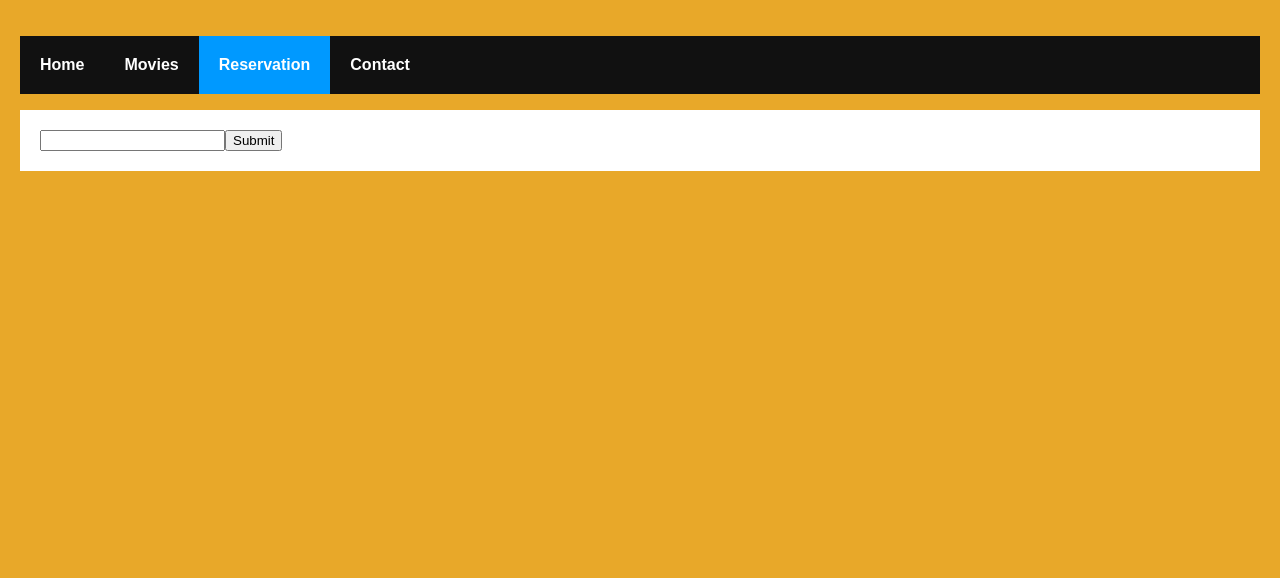
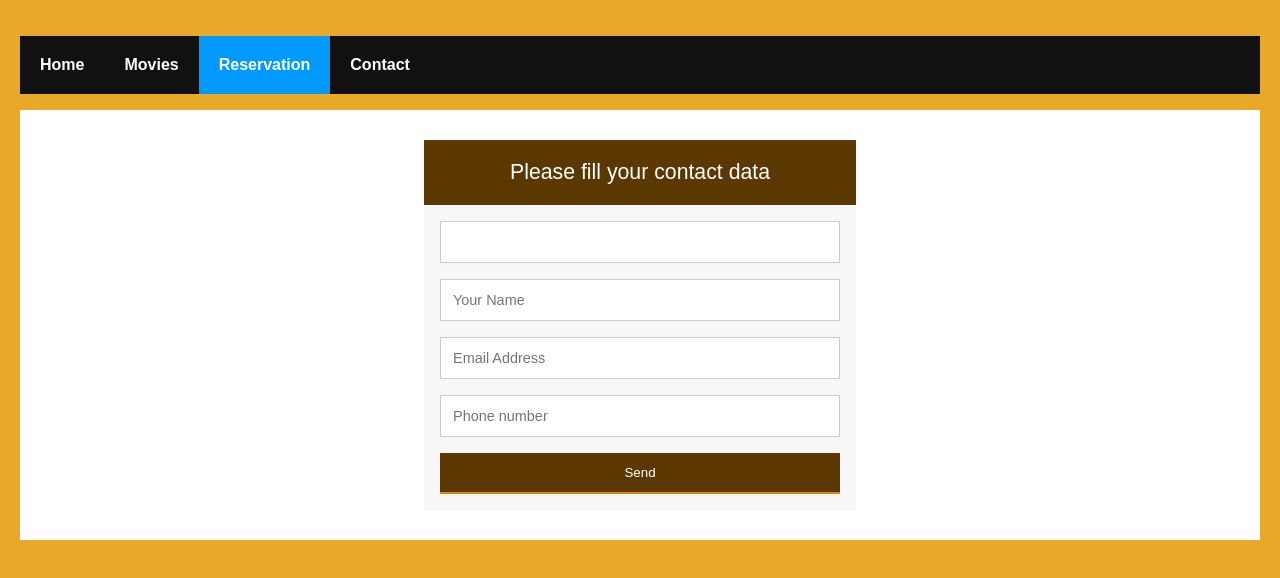
Before and after one commit to n3hrox/cinema_react, a React (Create React App) app: page /reservation in a window 1280 px wide. Shown: the top 578 px of the page. Built offline with nearby package versions, Linux system fonts and the light colour scheme.

Commit message:
Add form with seats id

```diff
--- a/src/components/Reservation.js
+++ b/src/components/Reservation.js
@@ -1,10 +1,23 @@
 import React from 'react'
 
+
+function getMovieDetails() {
+  var url_string = window.location.href
+  var url = new URL(url_string);
+  var param = url.searchParams.get("seats");
+  return param
+}
+
+
 const Reservation = () => (
-  <div>
-  <form action="handle_data" method="post">
-      <input type="text" name="projectFilepath"/>
-      <input type="submit" value="Submit"/>
+  <div class="form-style-6">
+  <h1>Please fill your contact data</h1>
+  <form action='/'>
+  <input type="text" id="seatInput" name="seats" value={getMovieDetails()} readonly/>
+  <input type="text" name="field1" placeholder="Your Name" required/>
+  <input type="email" name="field2" placeholder="Email Address" required/>
+  <input type="text" name="field3" placeholder="Phone number" required/>
+  <input type="submit" value="Send" />
   </form>
   </div>
 )
--- a/src/components/Seats.js
+++ b/src/components/Seats.js
@@ -30,6 +30,7 @@ class Seats extends React.Component {
       details: result.seats
     })).then(data => this.prepareSeats())
   }
+
   getMovieDetails() {
     var url_string = window.location.href
     var url = new URL(url_string);
@@ -76,7 +77,7 @@ class Seats extends React.Component {
     let seats = this.state.details;
     return (
       <div class='centered'>
-        <h1>EKRAN</h1>
+        <h1>SCREEN</h1>
         <DrawGrid
           seat = { this.state.seat }
           available = { this.state.seatAvailable }
@@ -84,6 +85,8 @@ class Seats extends React.Component {
           reservedAPI = {this.state.seatReservedAPI}
           onClickData = { this.onClickData.bind(this) }
           />
+
+
         <button class='seatsButton' onClick={
           this.state.seatReserved.filter(
             x => this.state.seatReservedAPI.indexOf(x) < 0
--- a/src/index.css
+++ b/src/index.css
@@ -66,3 +66,81 @@ ul.header li a {
   background-color: #e8a829;
   color: white;
 }
+
+.form-style-6{
+    font: 95% Arial, Helvetica, sans-serif;
+    max-width: 400px;
+    margin: 10px auto;
+    padding: 16px;
+    background: #F7F7F7;
+}
+.form-style-6 h1{
+    background: #5b3800;
+    padding: 20px 0;
+    font-size: 140%;
+    font-weight: 300;
+    text-align: center;
+    color: #fff;
+    margin: -16px -16px 16px -16px;
+}
+.form-style-6 input[type="text"],
+.form-style-6 input[type="date"],
+.form-style-6 input[type="datetime"],
+.form-style-6 input[type="email"],
+.form-style-6 input[type="number"],
+.form-style-6 input[type="search"],
+.form-style-6 input[type="time"],
+.form-style-6 input[type="url"],
+.form-style-6 textarea,
+.form-style-6 select
+{
+    -webkit-transition: all 0.30s ease-in-out;
+    -moz-transition: all 0.30s ease-in-out;
+    -ms-transition: all 0.30s ease-in-out;
+    -o-transition: all 0.30s ease-in-out;
+    outline: none;
+    box-sizing: border-box;
+    -webkit-box-sizing: border-box;
+    -moz-box-sizing: border-box;
+    width: 100%;
+    background: #fff;
+    margin-bottom: 4%;
+    border: 1px solid #ccc;
+    padding: 3%;
+    color: #555;
+    font: 95% Arial, Helvetica, sans-serif;
+}
+.form-style-6 input[type="text"]:focus,
+.form-style-6 input[type="date"]:focus,
+.form-style-6 input[type="datetime"]:focus,
+.form-style-6 input[type="email"]:focus,
+.form-style-6 input[type="number"]:focus,
+.form-style-6 input[type="search"]:focus,
+.form-style-6 input[type="time"]:focus,
+.form-style-6 input[type="url"]:focus,
+.form-style-6 textarea:focus,
+.form-style-6 select:focus
+{
+    box-shadow: 0 0 5px darkorange;
+    padding: 3%;
+    border: 1px solid darkorange;
+}
+
+.form-style-6 input[type="submit"],
+.form-style-6 input[type="button"]{
+    box-sizing: border-box;
+    -webkit-box-sizing: border-box;
+    -moz-box-sizing: border-box;
+    width: 100%;
+    padding: 3%;
+    background: #5b3800;
+    border-bottom: 2px solid #e28409;
+    border-top-style: none;
+    border-right-style: none;
+    border-left-style: none;
+    color: #fff;
+}
+.form-style-6 input[type="submit"]:hover,
+.form-style-6 input[type="button"]:hover{
+    background: darkorange;
+}
```
